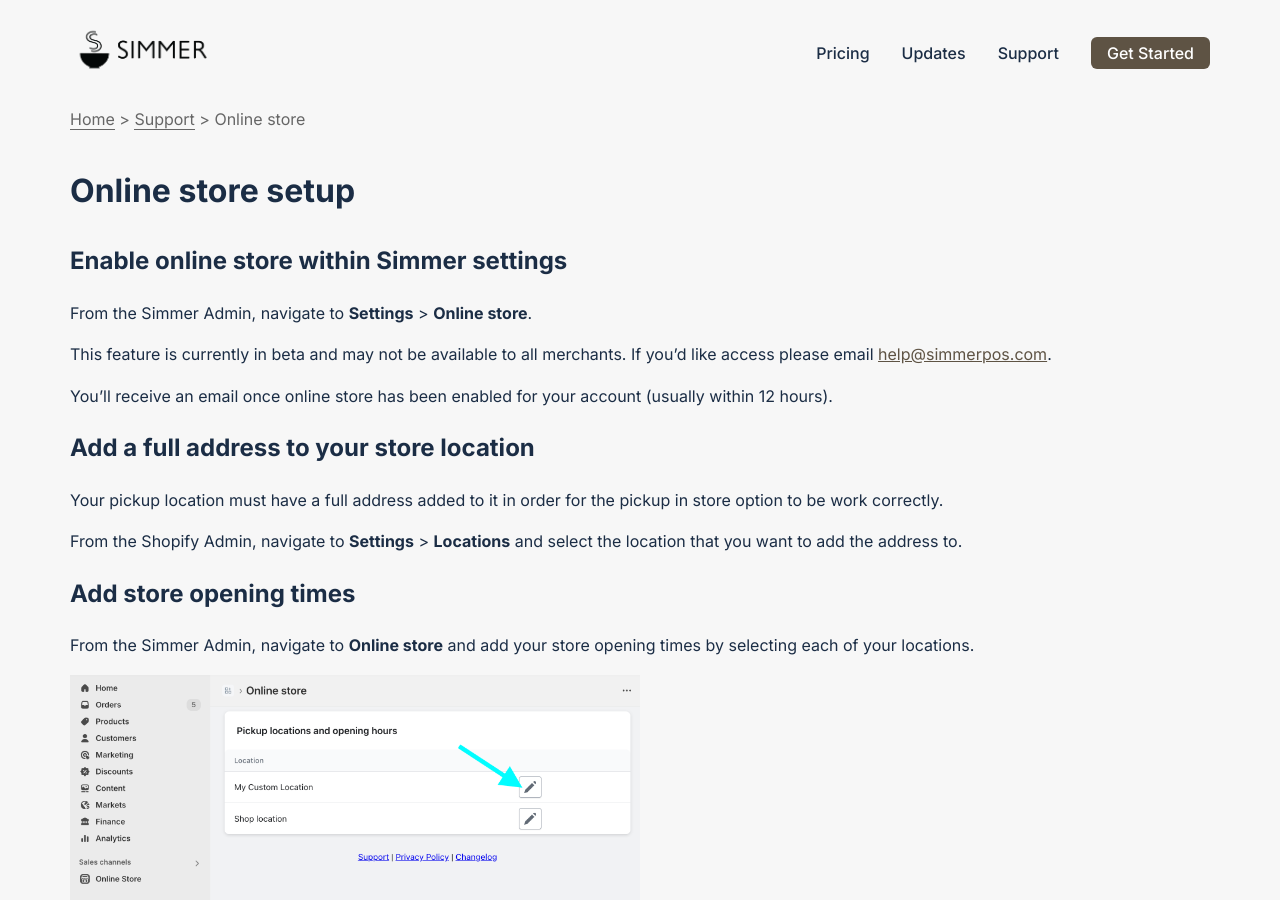
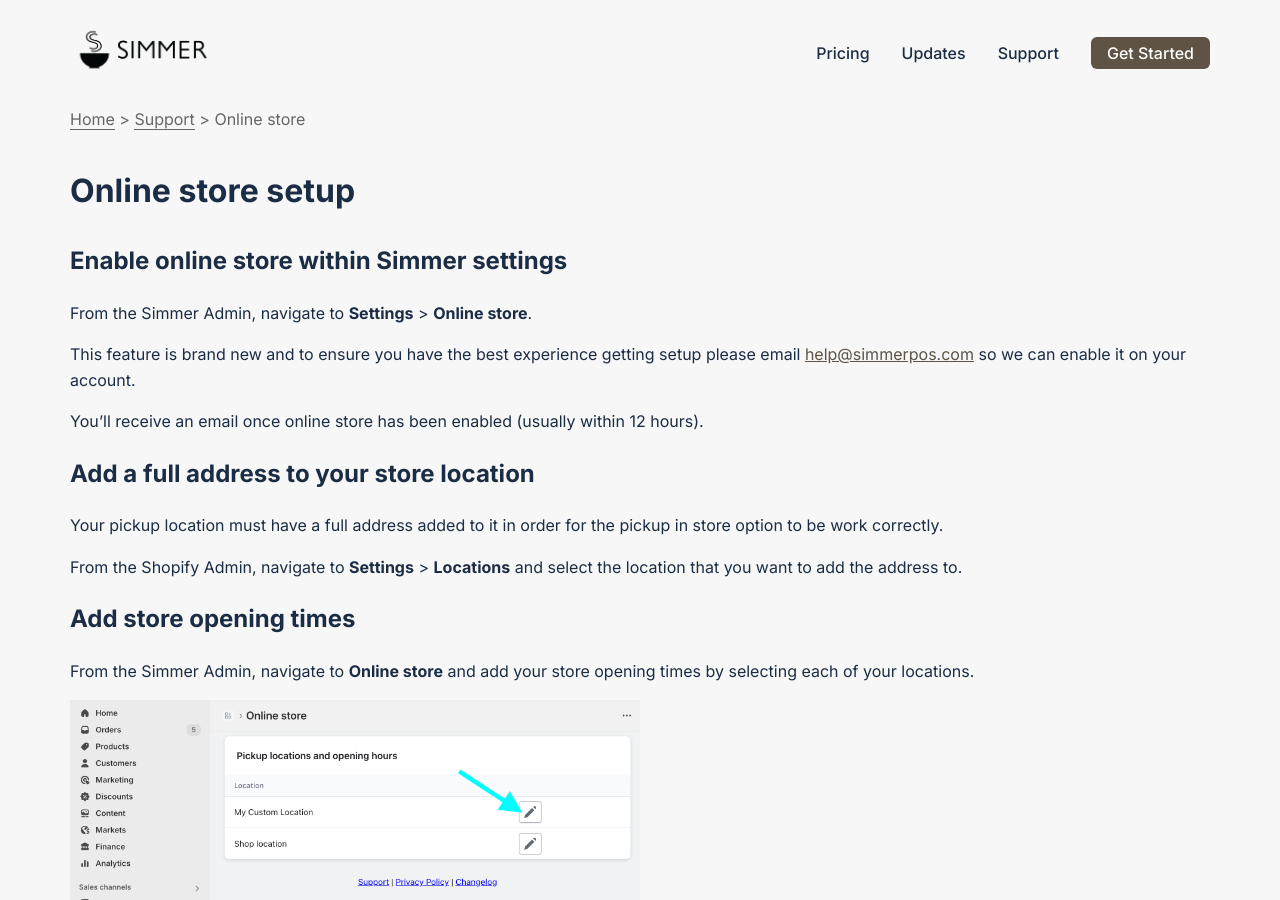
Before and after one commit to Pixel-Nova-Apps/simmerpos.com, a Jekyll site: the page built from _pages/online.md, in a window 1280 px wide and 900 px high. Built offline with Jekyll 4.4.1, drawn with Linux system fonts in a browser that asks for light colours; a script that is not in the unit is left out.

Commit message:
Update online.md

```diff
--- a/_pages/online.md
+++ b/_pages/online.md
@@ -14,9 +14,9 @@ include_in_header: false
 
 From the Simmer Admin, navigate to **Settings** > **Online store**.
 
-This feature is currently in beta and may not be available to all merchants. If you'd like access please email [help@simmerpos.com](mailto:help@simmerpos.com).
+This feature is brand new and to ensure you have the best experience getting setup please email [help@simmerpos.com](mailto:help@simmerpos.com) so we can enable it on your account.
 
-You'll receive an email once online store has been enabled for your account (usually within 12 hours).
+You'll receive an email once online store has been enabled (usually within 12 hours).
 
 ## Add a full address to your store location
 
```
